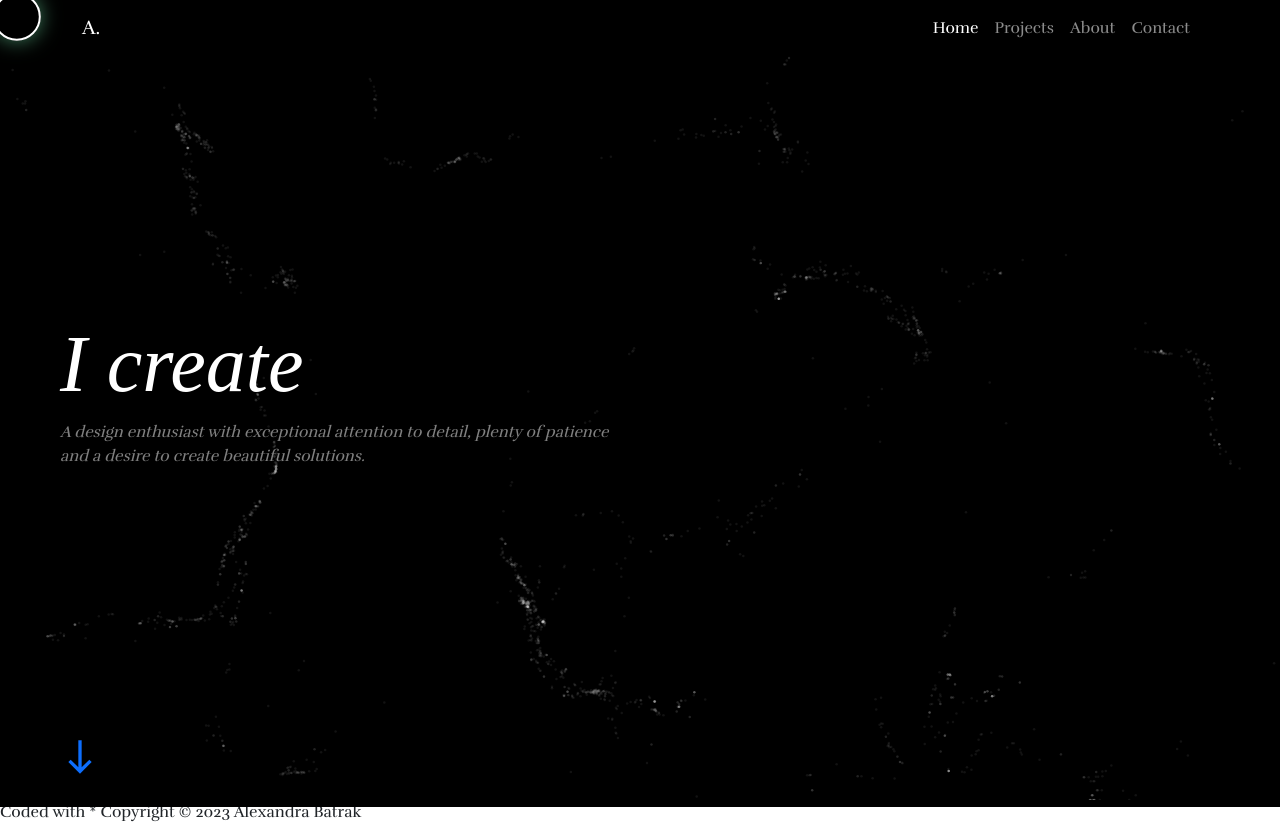
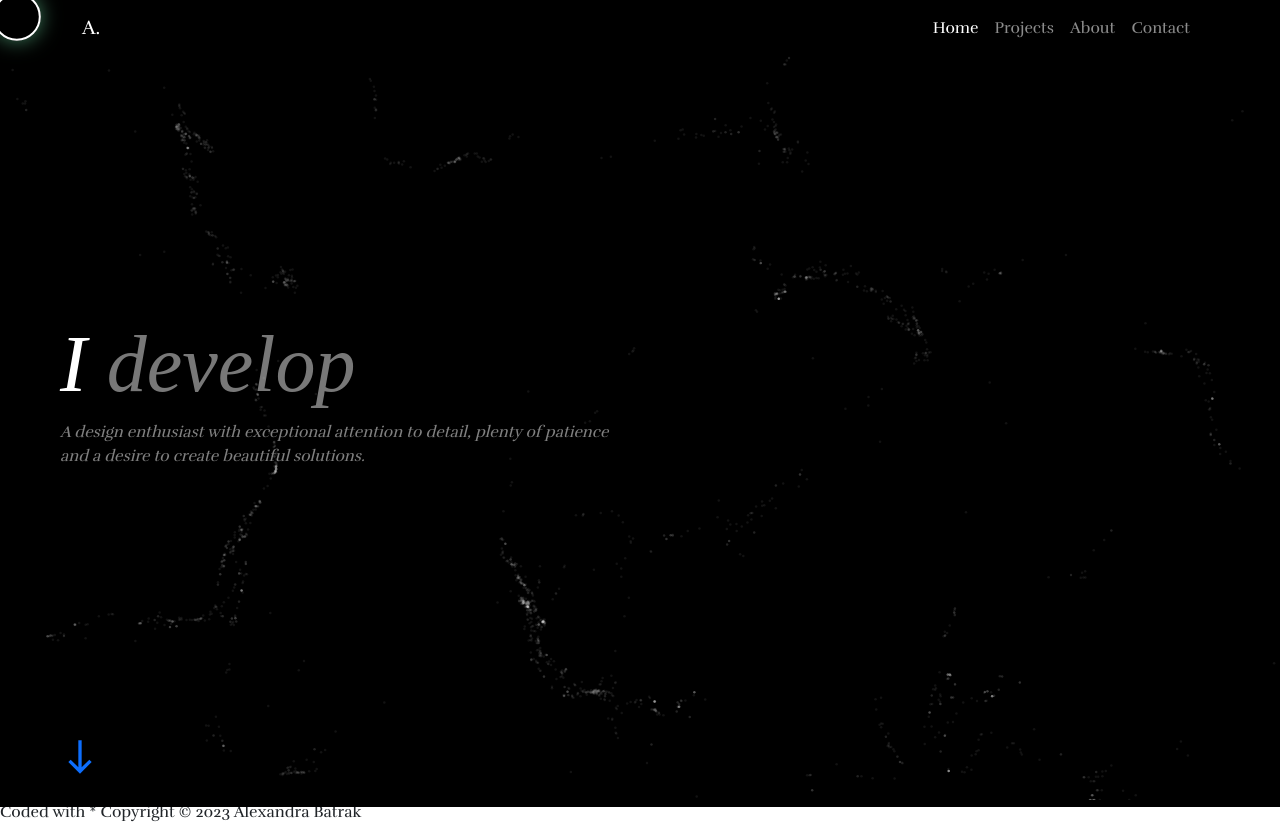
Before and after one commit to alexandrabatrak/react-portfolio, a React (Create React App) app: page / in a window 1280 px wide. Built offline with nearby package versions, Linux system fonts and the light colour scheme; a web font is replaced by a local one.

Commit message:
Change title animation

```diff
--- a/src/components/Title/Title.js
+++ b/src/components/Title/Title.js
@@ -1,52 +1,61 @@
-import { useState, useEffect } from 'react';
+import { useState, useEffect, useCallback } from 'react';
 import './style.scss';
 
 export default function Title() {
-  const [loopN, setLoopN] = useState(0);
-  // amimate opacity of text
-  const [textClass, setTextClass] = useState('fade-out');
-  const toAnimate = ['create', 'develop', 'design'];
-  const [text, setText] = useState('');
-  const interval = 300;
-  const [delta, setDelta] = useState(100 - Math.random() * 300);
+  const wordsArr = ['design', 'develop', 'create'];
+  const [words, setWords] = useState(wordsArr);
+  const [currentIndex, setCurrentIndex] = useState(0);
+  const [showWord, setShowWord] = useState(true);
+  const [fadeOut, setFadeOut] = useState(false);
+
+  const indexDelay = 5000;
+  const showDelay = 1000;
+  const fadeOutDelay = 300;
+
+  const setWordsCallback = useCallback((newWords) => {
+    setWords(newWords);
+    setCurrentIndex(0);
+  }, []);
 
   useEffect(() => {
-    let ticker = setInterval(() => {
-      tick();
-    }, delta);
+    setWordsCallback(wordsArr);
+  }, [setWordsCallback]);
+
+  useEffect(() => {
+    const isLastWord = currentIndex === words.length - 1;
+    let timeout;
+    let showTimeout;
+
+    if (!isLastWord) {
+      showTimeout = setTimeout(() => {
+        setFadeOut(true);
+        setTimeout(() => {
+          setShowWord(false);
+        }, fadeOutDelay);
+      }, indexDelay - showDelay);
+    }
+
+    timeout = setTimeout(() => {
+      setCurrentIndex((prevIndex) =>
+        isLastWord || prevIndex === words.length - 1 ? prevIndex : prevIndex + 1
+      );
+      setShowWord(true);
+      setFadeOut(false);
+    }, indexDelay);
 
     return () => {
-      clearInterval(ticker);
+      clearTimeout(timeout);
+      clearTimeout(showTimeout);
     };
-  }, [text]);
-
-  const tick = () => {
-    let i = loopN % toAnimate.length;
-    let fullText = toAnimate[i];
-    let updatedText = fullText;
-
-    if (text === '') {
-      setTextClass('fade-out');
-    } else if (textClass === 'fade-out') {
-      setTextClass('fade-in');
-    } else {
-      setTextClass('fade-out');
-      updatedText = '';
-    }
-
-    setText(updatedText);
-    if (updatedText === '' && i === toAnimate.length - 1) {
-      setLoopN(0);
-    } else if (updatedText === '') {
-      setLoopN(loopN + 1);
-    }
-  };
+  }, [currentIndex, words]);
 
   return (
-    <div className='masthead'>
+    <div className='masthead d-flex flex-column justify-content-center align-items center'>
       <h1 className='display-1 text-white fst-italic'>
         {`I `}
-        <span className={textClass}>{text}</span>
+        <span className={`show ${fadeOut ? 'fade-out' : ''}`}>
+          {showWord && words[currentIndex]}
+        </span>
       </h1>
       <p className='text-white-50 w-50 fst-italic'>
         A design enthusiast with exceptional attention to detail, plenty of
--- a/src/components/Title/style.scss
+++ b/src/components/Title/style.scss
@@ -2,17 +2,17 @@
 .masthead {
   & h1 {
     font-family: 'Ephesis', handwriting;
-    transition: opacity 0.5s ease-out;
-    opacity: 1;
-  }
 
-  .fade {
-    &-out {
+    span {
       opacity: 0;
-    }
+      transition: all 1s ease-in-out;
+      &.show {
+        opacity: 1;
 
-    &-in {
-      opacity: 1;
+        &.fade-out {
+          opacity: 0;
+        }
+      }
     }
   }
 }
```
